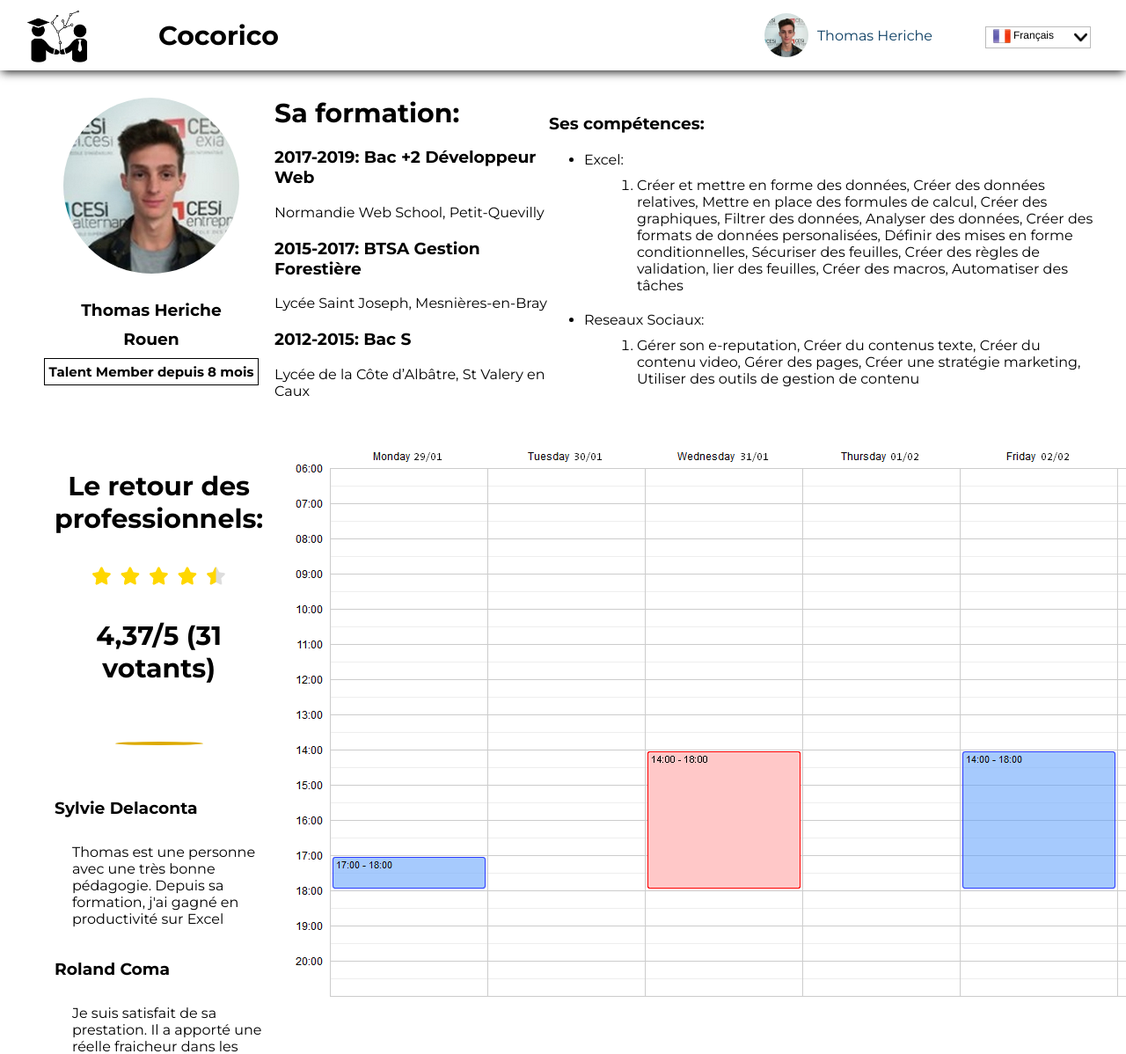
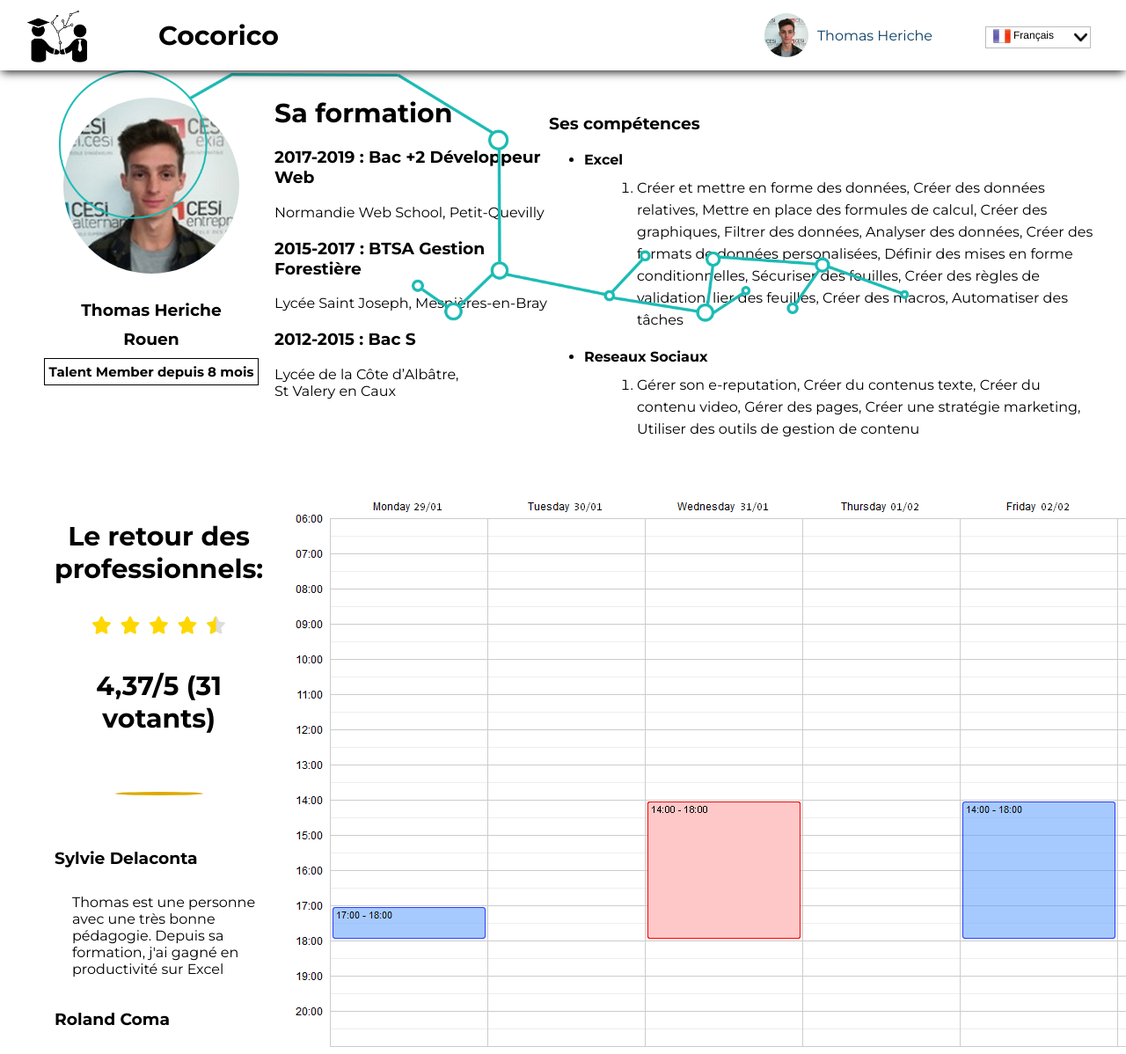
Before and after one commit to Hell0ow/startup-weekend-groupe-12, a PHP site: page /profil.html in a window 1280 px wide; the page is wider, and only the part inside the window is pictured. Shown: the top 1198 px of that part at 88% size. Run offline with PHP 8.4, Linux system fonts and the light colour scheme; some libraries are stand-ins or nearby versions.

Commit message:
fdsqfdsqfdsqfds

```diff
--- a/css/profil.css
+++ b/css/profil.css
@@ -69,6 +69,7 @@ body {
 .profile_info_skills_details {
 	margin-left: 20px;
 	margin-top: 10px;
+	line-height: 25px;
 }
 
 #profile_info_content p img, #profile_info_content_name, #profile_info_content_location, #profile_info_content_duration, .profile_info_resume_content {
@@ -153,3 +154,22 @@ color:  #ddd;
 .rating > #star4half ~ label {
 	color: #FFD700;
 }
+
+
+
+
+
+.bold
+{
+	font-weight: bold;
+}
+
+
+
+#background_image_profil
+{
+	position: absolute;
+	width: 98%;
+	top: -8px;
+	left: 11px;
+}
--- a/profil.html
+++ b/profil.html
@@ -34,6 +34,7 @@
 	</div>
 	<section id="profile">
 		<article id="profile_info">
+			<img id="background_image_profil" src="assets/img/bandeau.png">
 			<div id="profile_info_content">
 				<p>
 					<img src="assets/img/thomas_heriche.jpg" alt="thomas" />
@@ -43,21 +44,22 @@
 				<h2 id="profile_info_content_duration">Talent Member depuis 8 mois</h2>
 			</div>
 			<div id="profile_info_resume">
-				<h2 id="profile_info_resume_header">Sa formation:</h2>
-				<h3 class="profile_info_resume_title">2017-2019: Bac +2 Développeur Web</h3>
+				<h2 id="profile_info_resume_header">Sa formation</h2>
+				<h3 class="profile_info_resume_title bold">2017-2019 : Bac +2 Développeur Web</h3>
 				<p class="profile_info_resume_content">Normandie Web School, Petit-Quevilly</p>
-				<h3 class="profile_info_resume_title">2015-2017: BTSA Gestion Forestière</h3>
+				<h3 class="profile_info_resume_title bold">2015-2017 : BTSA Gestion Forestière</h3>
 				<p class="profile_info_resume_content">Lycée Saint Joseph, Mesnières-en-Bray</p>
-				<h3 class="profile_info_resume_title">2012-2015: Bac S</h3>
-				<p class="profile_info_resume_content">Lycée de la Côte d’Albâtre, St Valery en Caux</p>
+				<h3 class="profile_info_resume_title bold">2012-2015 : Bac S</h3>
+				<p class="profile_info_resume_content">Lycée de la Côte d’Albâtre, <br>
+				St Valery en Caux</p>
 			</div>
 			<div id="profile_info_skills">
-				<h3 id="profile_info_skills_header">Ses compétences:</h3>
+				<h3 id="profile_info_skills_header"><span class="bold">Ses compétences</span></h3>
 				<ul>
-					<li class="profile_info_skills_name">Excel:<ol>
+					<li class="profile_info_skills_name "><span class="bold">Excel</span><ol>
 						<li class="profile_info_skills_details">Créer et mettre en forme des données, Créer des données relatives, Mettre en place des formules de calcul, Créer des graphiques, Filtrer des données, Analyser des données, Créer des formats de données personalisées, Définir des mises en forme conditionnelles, Sécuriser des feuilles, Créer des règles de validation, lier des feuilles, Créer des macros, Automatiser des tâches</li>
 					</ol></li>
-					<li class="profile_info_skills_name">Reseaux Sociaux:<ol>
+					<li class="profile_info_skills_name"><span class="bold">Reseaux Sociaux</span><ol>
 						<li class="profile_info_skills_details">Gérer son e-reputation, Créer du contenus texte, Créer du contenu video, Gérer des pages, Créer une stratégie marketing, Utiliser des outils de gestion de contenu</li>
 					</ol></li>
 				</ul>
```
Also changed, not shown: assets/img/bandeau.png (added), assets/img/bandeau_header.jpg (added).
